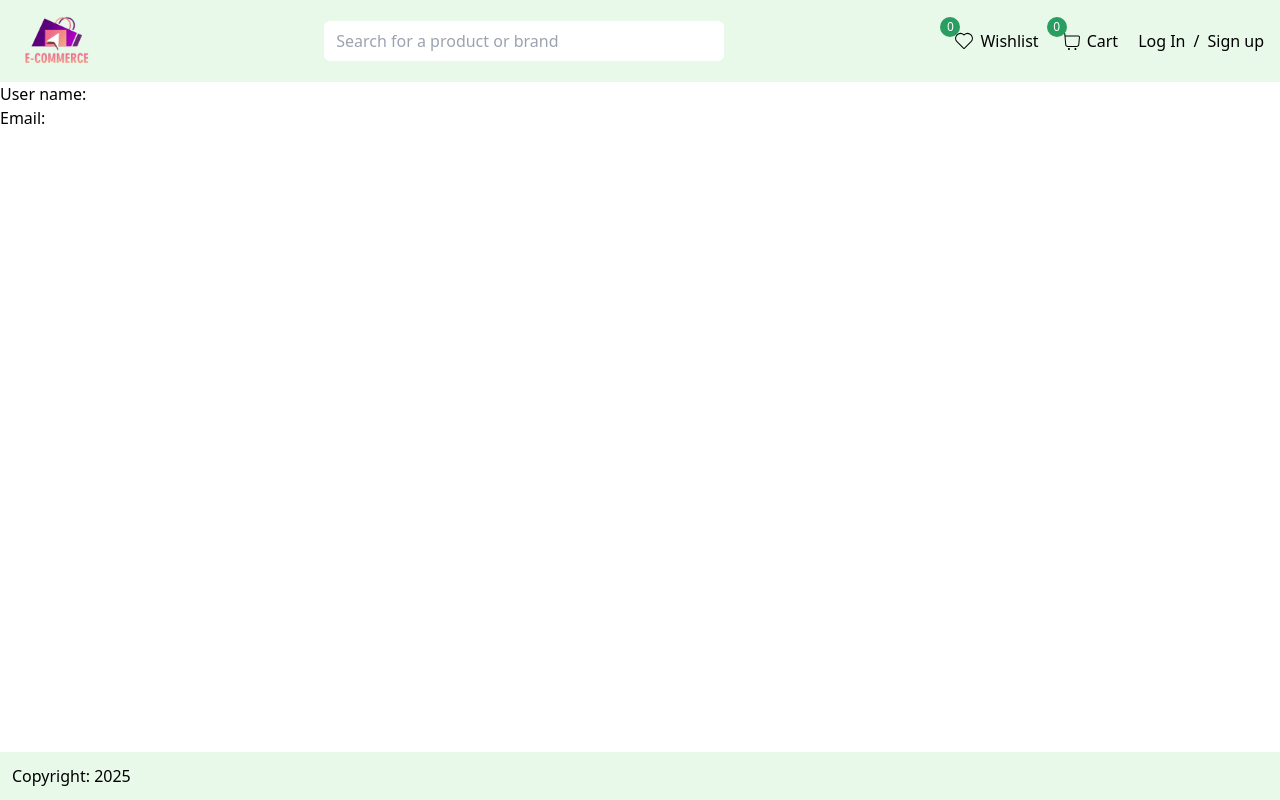
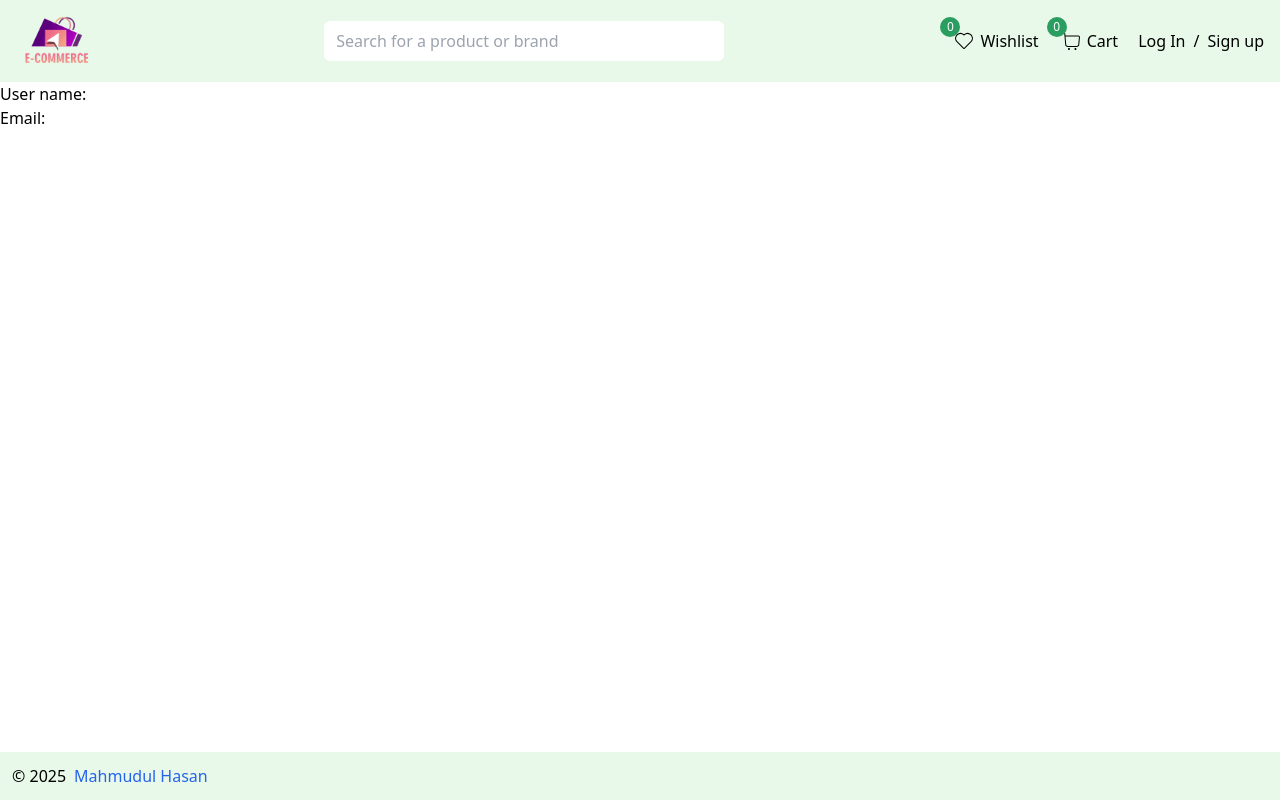
Before and after one commit to mHasan1037/mern-ecommerce-frontend, a Next.js app: page /account/profile in a window 1280 px wide. Built offline with nearby package versions, Linux system fonts and the light colour scheme; no server answers.

Commit message:
Updated the footer

```diff
--- a/components/Footer/index.tsx
+++ b/components/Footer/index.tsx
@@ -1,18 +1,27 @@
-"use client"
-import React from 'react';
-import style from './Footer.module.css';
-import { useSelector } from 'react-redux';
-import { RootState } from '@/redux/store';
-import Link from 'next/link';
+"use client";
+import React from "react";
+import { useSelector } from "react-redux";
+import { RootState } from "@/redux/store";
+import Link from "next/link";
 
 const Footer = () => {
-    const user = useSelector((state: RootState) => state.auth.user);
+  const user = useSelector((state: RootState) => state.auth.user);
   return (
-    <div className='bg-mainBg1 flex justify-between p-3'>
-        <p>Copyright: 2025</p>
-        {user?.isAdmin && <Link href="/admin">Admin dashboard</Link>}
+    <div className="bg-mainBg1 flex justify-between p-3">
+      <p className="flex gap-2">
+        © {new Date().getFullYear()}
+        <a
+          href="https://www.linkedin.com/in/mhasan95/"
+          target="_blank"
+          rel="noopener noreferrer"
+          className="text-blue-600 hover:underline"
+        >
+          Mahmudul Hasan
+        </a>
+      </p>
+      {user?.isAdmin && <Link href="/admin">Admin dashboard</Link>}
     </div>
-  )
-}
+  );
+};
 
-export default Footer
+export default Footer;
```
Also changed, not shown: components/Footer/Footer.module.css (deleted).
